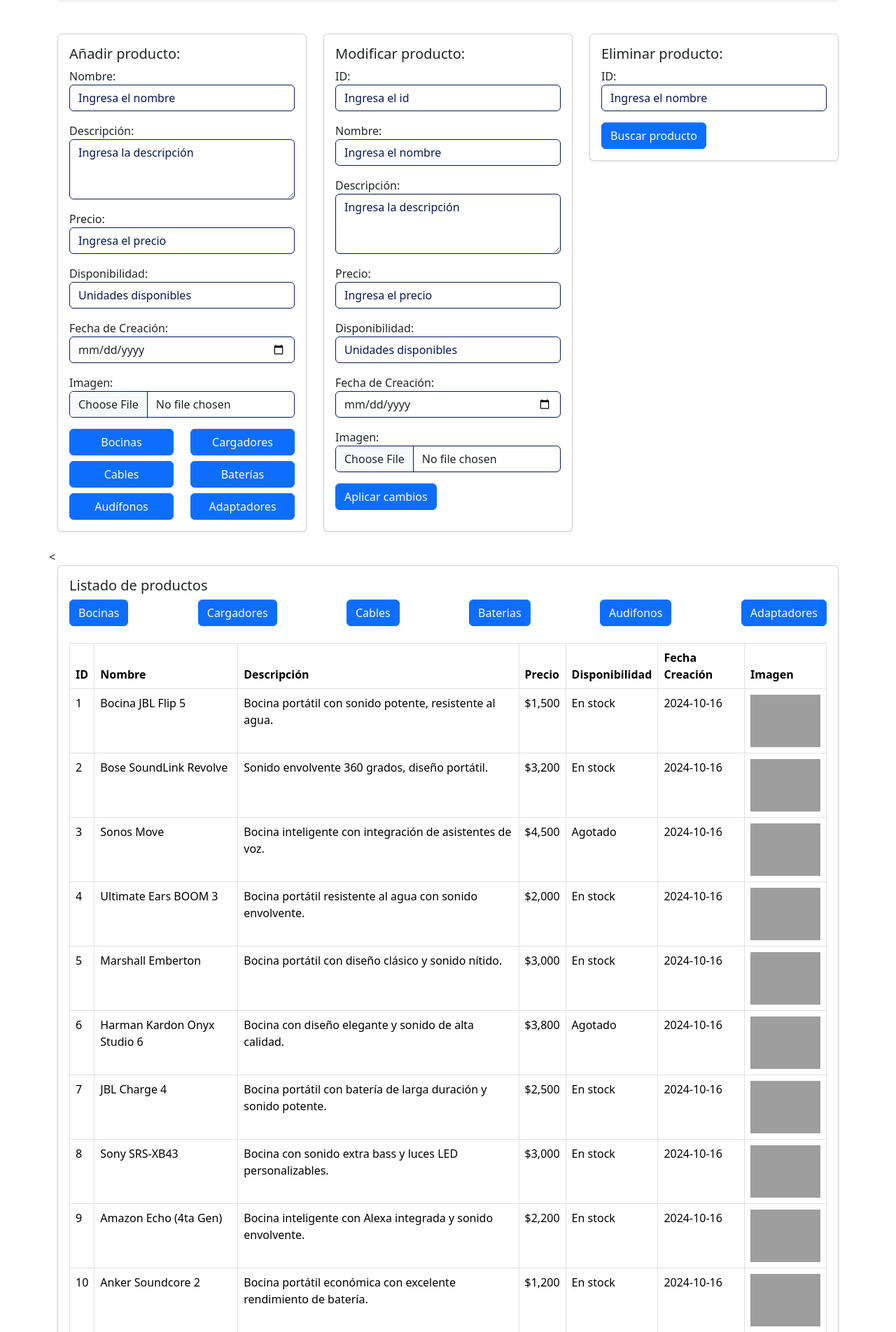
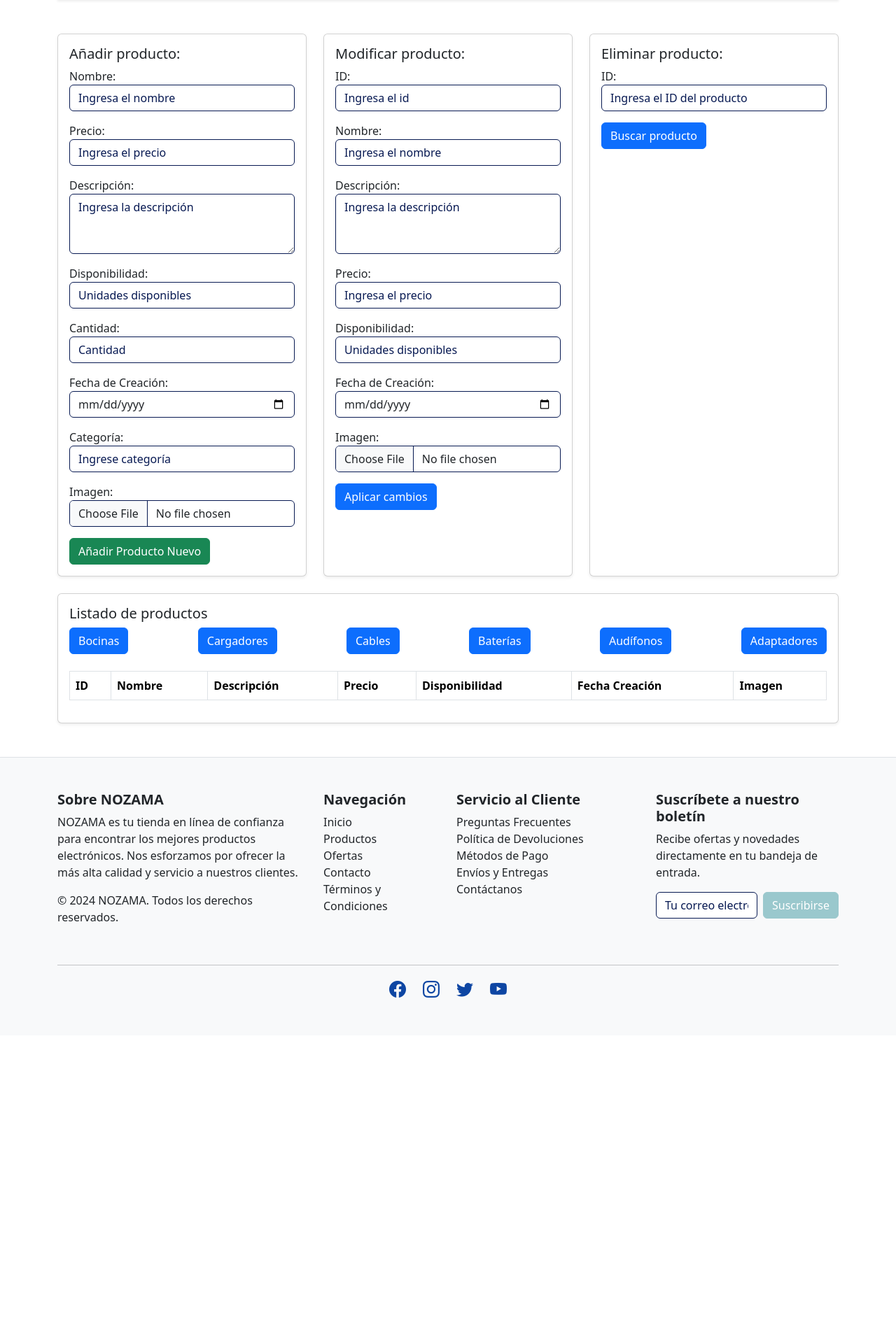
Before and after one commit to lenovo2917/ProyectoNozama, a PHP site: page /crudAdmin.php in a window 1280 px wide. Shown: the part 163-2067 px from the top of the page at 70% size. After the commit the page ends 1589 px from the top, so only its background shows below. Run offline with PHP 8.4, Linux system fonts and the light colour scheme; lists and menus that the app fills with data are empty; grey boxes are pictures that could not be loaded.

Commit message:
Añadir producto en crud admin,

```diff
--- a/ProyectoNozama/php/crudAdmin.php
+++ b/ProyectoNozama/php/crudAdmin.php
@@ -100,126 +100,87 @@
     </header>
 
     <!--Main o contenido-->
-    <main class="container">
+    <main class="container mt-4">
     <div class="row">
+        <!-- Card para añadir producto -->
         <div class="col-lg-4 col-md-6 mb-4">
             <div class="card h-100 shadow-sm">
                 <div class="card-body">
                     <h5 class="card-title">Añadir producto:</h5>
+                    <form action="agProAd.php" method="POST" enctype="multipart/form-data">
+                        <div class="form-group mb-3">
+                            <label for="nombreProducto">Nombre:</label>
+                            <input type="text" class="form-control" id="nombreProducto" name="nombreProducto" placeholder="Ingresa el nombre" required>
+                        </div>
+                        <div class="form-group mb-3">
+                            <label for="precioProducto">Precio:</label>
+                            <input type="number" class="form-control" id="precioProducto" name="precioProducto" placeholder="Ingresa el precio" required>
+                        </div>
+                        <div class="form-group mb-3">
+                            <label for="descripcionProducto">Descripción:</label>
+                            <textarea class="form-control" id="descripcionProducto" name="descripcionProducto" rows="3" placeholder="Ingresa la descripción" required></textarea>
+                        </div>
+                        <div class="form-group mb-3">
+                            <label for="disponibilidadProducto">Disponibilidad:</label>
+                            <input type="number" class="form-control" id="disponibilidadProducto" name="disponibilidadProducto" placeholder="Unidades disponibles" required>
+                        </div>
+                        <div class="form-group mb-3">
+                            <label for="cantidadProducto">Cantidad:</label>
+                            <input type="number" class="form-control" id="cantidadProducto" name="cantidadProducto" placeholder="Cantidad" required>
+                        </div>
+                        <div class="form-group mb-3">
+                            <label for="fechaCreacionProducto">Fecha de Creación:</label>
+                            <input type="date" class="form-control" id="fechaCreacionProducto" name="fechaCreacionProducto" required>
+                        </div>
+                        <div class="form-group mb-3">
+                            <label for="idCategoria">Categoría:</label>
+                            <input type="number" class="form-control" id="idCategoria" name="idCategoria" placeholder="Ingrese categoría" required>
+                        </div>
+                        <div class="form-group mb-3">
+                            <label for="imagenProducto">Imagen:</label>
+                            <input type="file" class="form-control" id="imagenProducto" name="imagenProducto" required>
+                        </div>
+                        <div class="form-group">
+                            <button type="submit" class="btn btn-success">Añadir Producto Nuevo</button>
+                        </div>
+                    </form>
+                </div>
+            </div>
+        </div>
 
-            <!-- Campo para el nombre -->
+        <!-- Card para modificar producto -->
+        <div class="col-lg-4 col-md-6 mb-4">
+            <div class="card h-100 shadow-sm">
+                <div class="card-body">
+                    <h5 class="card-title">Modificar producto:</h5>
+                    <div class="form-group mb-3">
+                        <label for="idProducto">ID:</label>
+                        <input type="number" class="form-control" id="idProducto" placeholder="Ingresa el id">
+                    </div>
                     <div class="form-group mb-3">
                         <label for="nombreProducto">Nombre:</label>
                         <input type="text" class="form-control" id="nombreProducto" placeholder="Ingresa el nombre">
                     </div>
-
-            <!-- Campo para la descripción -->
                     <div class="form-group mb-3">
                         <label for="descripcionProducto">Descripción:</label>
                         <textarea class="form-control" id="descripcionProducto" rows="3" placeholder="Ingresa la descripción"></textarea>
                     </div>
-
-            <!-- Campo para el precio -->
                     <div class="form-group mb-3">
                         <label for="precioProducto">Precio:</label>
                         <input type="number" class="form-control" id="precioProducto" placeholder="Ingresa el precio">
                     </div>
-
-            <!-- Campo para la disponibilidad -->
                     <div class="form-group mb-3">
                         <label for="disponibilidadProducto">Disponibilidad:</label>
                         <input type="number" class="form-control" id="disponibilidadProducto" placeholder="Unidades disponibles">
                     </div>
-
-            <!-- Campo para la fecha de creación -->
                     <div class="form-group mb-3">
                         <label for="fechaCreacionProducto">Fecha de Creación:</label>
                         <input type="date" class="form-control" id="fechaCreacionProducto">
                     </div>
-
-            <!-- Campo para la imagen -->
                     <div class="form-group mb-3">
                         <label for="imagenProducto">Imagen:</label>
                         <input type="file" class="form-control" id="imagenProducto">
                     </div>
-
-            <!-- Botones -->
-            <div class="row">
-            <div class="col-6 mb-2">
-                <button class="btn btn-primary w-100">Bocinas</button>
-            </div>
-            <div class="col-6 mb-2">
-                <button class="btn btn-primary w-100">Cargadores</button>
-            </div>
-            <div class="col-6 mb-2">
-                <button class="btn btn-primary w-100">Cables</button>
-            </div>
-            <div class="col-6 mb-2">
-                <button class="btn btn-primary w-100">Baterías</button>
-            </div>
-            <div class="col-6">
-                <button class="btn btn-primary w-100">Audífonos</button>
-            </div>
-            <div class="col-6">
-                <button class="btn btn-primary w-100">Adaptadores</button>
-            </div>
-        </div>
-
-
-
-            </div>
-        </div>
-    </div>
-
-
-        <div class="col-lg-4 col-md-6 mb-4">
-        <div class="card h-100 shadow-sm">
-            <div class="card-body">
-                <h5 class="card-title">Modificar producto:</h5>
-
-                <!-- Campo para el ID -->
-                <div class="form-group mb-3">
-                    <label for="nombreProducto">ID:</label>
-                    <input type="number" class="form-control" id="idProducto" placeholder="Ingresa el id">
-                </div>
-
-                <!-- Campo para el nombre -->
-                <div class="form-group mb-3">
-                    <label for="nombreProducto">Nombre:</label>
-                    <input type="text" class="form-control" id="nombreProducto" placeholder="Ingresa el nombre">
-                </div>
-
-                <!-- Campo para la descripción -->
-                <div class="form-group mb-3">
-                    <label for="descripcionProducto">Descripción:</label>
-                    <textarea class="form-control" id="descripcionProducto" rows="3" placeholder="Ingresa la descripción"></textarea>
-                </div>
-
-                <!-- Campo para el precio -->
-                <div class="form-group mb-3">
-                    <label for="precioProducto">Precio:</label>
-                    <input type="number" class="form-control" id="precioProducto" placeholder="Ingresa el precio">
-                </div>
-
-                <!-- Campo para la disponibilidad -->
-                <div class="form-group mb-3">
-                    <label for="disponibilidadProducto">Disponibilidad:</label>
-                    <input type="number" class="form-control" id="disponibilidadProducto" placeholder="Unidades disponibles">
-                </div>
-
-                <!-- Campo para la fecha de creación -->
-                <div class="form-group mb-3">
-                    <label for="fechaCreacionProducto">Fecha de Creación:</label>
-                    <input type="date" class="form-control" id="fechaCreacionProducto">
-                </div>
-
-                <!-- Campo para la imagen -->
-                <div class="form-group mb-3">
-                    <label for="imagenProducto">Imagen:</label>
-                    <input type="file" class="form-control" id="imagenProducto">
-                </div>
-
-                <!-- Botones -->
                     <div class="d-flex justify-content-between">
                         <button class="btn btn-primary">Aplicar cambios</button>
                     </div>
@@ -227,41 +188,36 @@
             </div>
         </div>
 
+        <!-- Card para eliminar producto -->
         <div class="col-lg-4 col-md-6 mb-4">
-    <div class="card h-30 shadow-sm">
+            <div class="card h-100 shadow-sm">
                 <div class="card-body">
                     <h5 class="card-title">Eliminar producto:</h5>
-
-            <!-- Campo para el nombre -->
                     <div class="form-group mb-3">
                         <label for="nombreProducto">ID:</label>
-                <input type="text" class="form-control" id="nombreProducto" placeholder="Ingresa el nombre">
+                        <input type="text" class="form-control" id="nombreProducto" placeholder="Ingresa el ID del producto">
                     </div>
-
-            <!-- Botones -->
                     <div class="d-flex justify-content-between">
                         <button class="btn btn-primary">Buscar producto</button>
                     </div>
                 </div>
             </div>
         </div>
+    </div>
 
-
-     <!-- Cuarto cuadro -->
-            <<div class="col-lg-12 col-md-8 mb-4">
+    <!-- Card para listado de productos -->
+    <div class="col-lg-12 mb-4">
         <div class="card h-100 shadow-sm">
             <div class="card-body">
                 <h5 class="card-title">Listado de productos</h5>
-                    <!-- Sección de botones -->
                 <div class="d-flex flex-wrap justify-content-between mb-3">
                     <button class="btn btn-primary mb-2" id="btnTabla1">Bocinas</button>
                     <button class="btn btn-primary mb-2" id="btnTabla2">Cargadores</button>
                     <button class="btn btn-primary mb-2" id="btnTabla3">Cables</button>
-                        <button class="btn btn-primary mb-2" id="btnTabla4">Baterias</button>
-                        <button class="btn btn-primary mb-2" id="btnTabla5">Audifonos</button>
+                    <button class="btn btn-primary mb-2" id="btnTabla4">Baterías</button>
+                    <button class="btn btn-primary mb-2" id="btnTabla5">Audífonos</button>
                     <button class="btn btn-primary mb-2" id="btnTabla6">Adaptadores</button>
                 </div>
-                    <!-- Sección de la tabla -->
                 <div class="table-responsive">
                     <table class="table table-bordered">
                         <thead>
@@ -276,105 +232,15 @@
                             </tr>
                         </thead>
                         <tbody id="tablaContenido">
-                                <tr>
-                                    <td>1</td>
-                                    <td>Bocina JBL Flip 5</td>
-                                    <td>Bocina portátil con sonido potente, resistente al agua.</td>
-                                    <td>$1,500</td>
-                                    <td>En stock</td>
-                                    <td>2024-10-16</td>
-                                    <td><img src="https://example.com/jbl-flip5.jpg" alt="Bocina JBL Flip 5" width="100"></td>
-                                </tr>
-                                <tr>
-                                    <td>2</td>
-                                    <td>Bose SoundLink Revolve</td>
-                                    <td>Sonido envolvente 360 grados, diseño portátil.</td>
-                                    <td>$3,200</td>
-                                    <td>En stock</td>
-                                    <td>2024-10-16</td>
-                                    <td><img src="https://example.com/bose-soundlink.jpg" alt="Bose SoundLink Revolve" width="100"></td>
-                                </tr>
-                                <tr>
-                                    <td>3</td>
-                                    <td>Sonos Move</td>
-                                    <td>Bocina inteligente con integración de asistentes de voz.</td>
-                                    <td>$4,500</td>
-                                    <td>Agotado</td>
-                                    <td>2024-10-16</td>
-                                    <td><img src="https://example.com/sonos-move.jpg" alt="Sonos Move" width="100"></td>
-                                </tr>
-                                <tr>
-                                    <td>4</td>
-                                    <td>Ultimate Ears BOOM 3</td>
-                                    <td>Bocina portátil resistente al agua con sonido envolvente.</td>
-                                    <td>$2,000</td>
-                                    <td>En stock</td>
-                                    <td>2024-10-16</td>
-                                    <td><img src="https://example.com/ue-boom3.jpg" alt="Ultimate Ears BOOM 3" width="100"></td>
-                                </tr>
-                                <tr>
-                                    <td>5</td>
-                                    <td>Marshall Emberton</td>
-                                    <td>Bocina portátil con diseño clásico y sonido nítido.</td>
-                                    <td>$3,000</td>
-                                    <td>En stock</td>
-                                    <td>2024-10-16</td>
-                                    <td><img src="https://example.com/marshall-emberton.jpg" alt="Marshall Emberton" width="100"></td>
-                                </tr>
-                                <tr>
-                                    <td>6</td>
-                                    <td>Harman Kardon Onyx Studio 6</td>
-                                    <td>Bocina con diseño elegante y sonido de alta calidad.</td>
-                                    <td>$3,800</td>
-                                    <td>Agotado</td>
-                                    <td>2024-10-16</td>
-                                    <td><img src="https://example.com/hk-onyx6.jpg" alt="Harman Kardon Onyx Studio 6" width="100"></td>
-                                </tr>
-                                <tr>
-                                    <td>7</td>
-                                    <td>JBL Charge 4</td>
-                                    <td>Bocina portátil con batería de larga duración y sonido potente.</td>
-                                    <td>$2,500</td>
-                                    <td>En stock</td>
-                                    <td>2024-10-16</td>
-                                    <td><img src="https://example.com/jbl-charge4.jpg" alt="JBL Charge 4" width="100"></td>
-                                </tr>
-                                <tr>
-                                    <td>8</td>
-                                    <td>Sony SRS-XB43</td>
-                                    <td>Bocina con sonido extra bass y luces LED personalizables.</td>
-                                    <td>$3,000</td>
-                                    <td>En stock</td>
-                                    <td>2024-10-16</td>
-                                    <td><img src="https://example.com/sony-srs-xb43.jpg" alt="Sony SRS-XB43" width="100"></td>
-                                </tr>
-                                <tr>
-                                    <td>9</td>
-                                    <td>Amazon Echo (4ta Gen)</td>
-                                    <td>Bocina inteligente con Alexa integrada y sonido envolvente.</td>
-                                    <td>$2,200</td>
-                                    <td>En stock</td>
-                                    <td>2024-10-16</td>
-                                    <td><img src="https://example.com/amazon-echo4.jpg" alt="Amazon Echo 4ta Gen" width="100"></td>
-                                </tr>
-                                <tr>
-                                    <td>10</td>
-                                    <td>Anker Soundcore 2</td>
-                                    <td>Bocina portátil económica con excelente rendimiento de batería.</td>
-                                    <td>$1,200</td>
-                                    <td>En stock</td>
-                                    <td>2024-10-16</td>
-                                    <td><img src="https://example.com/anker-soundcore2.jpg" alt="Anker Soundcore 2" width="100"></td>
-                                </tr>
+                            <!-- Agregar aquí las filas de productos -->
                         </tbody>
                     </table>
-
-                    </div>
                 </div>
             </div>
         </div>
     </div>
 </main>
+
 
 
     <footer class="container-fluid bg-light text-dark py-5 mt-5 border-top">
@@ -447,6 +313,19 @@
     <!-- Scripts de Bootstrap -->
     <script src="https://cdn.jsdelivr.net/npm/bootstrap@5.3.3/dist/js/bootstrap.bundle.min.js"
     integrity="sha384-YvpcrYf0tY3lHB60NNkmXc5s9fDVZLESaAA55NDzOxhy9GkcIdslK1eN7N6jIeHz" crossorigin="anonymous"></script>
+
+    <script>
+        window.onload = function() {
+            const urlParams = new URLSearchParams(window.location.search);
+            const mensaje = urlParams.get('mensaje');
+
+            if (mensaje === 'success') {
+                alert("Producto añadido correctamente.");
+            } else if (mensaje === 'error') {
+                alert("Error al añadir el producto.");
+            }
+        }
+    </script>
 </body>
 
 </html>
```
Also changed, not shown: ProyectoNozama/php/agProAd.php (added, +42 -0 lines). Lines whose indentation alone changed are shown as unchanged.
